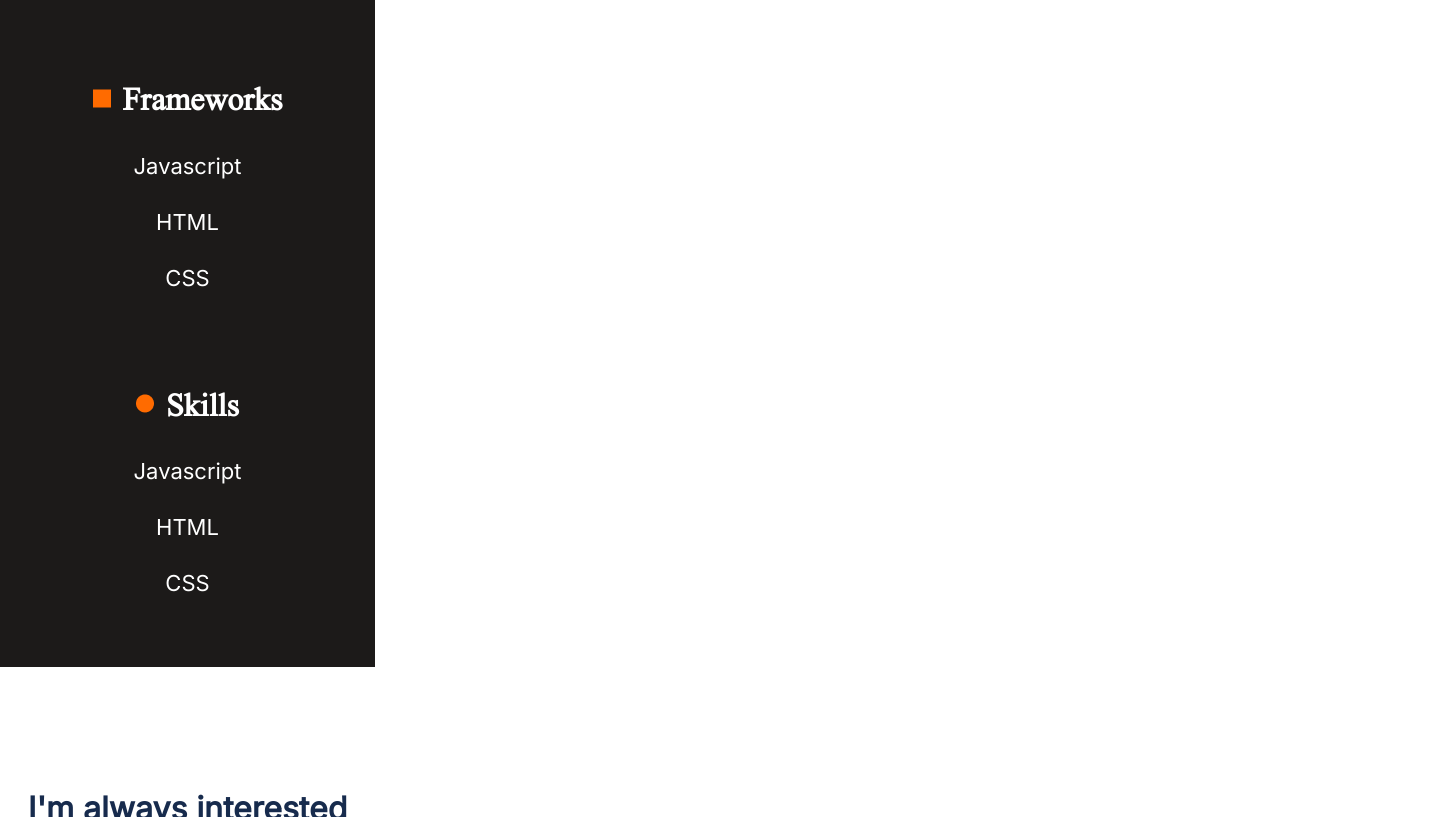
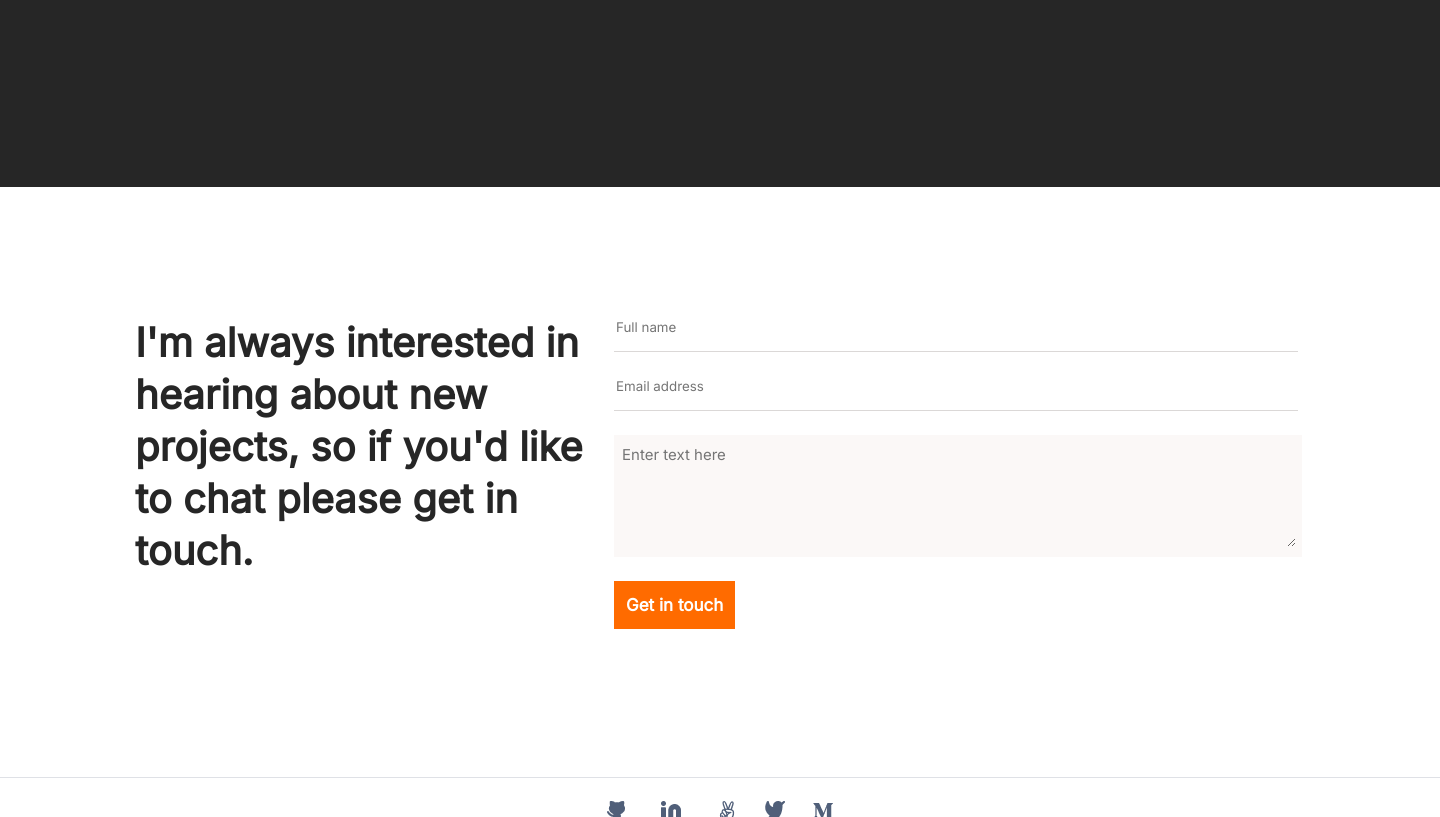
Before and after one commit to sanieni6/Portfolio, a plain HTML site: page index.html in a window 1280 px wide. Shown: the part 3683-4500 px from the top of the page, 1440 px wide, since content can reach past the window. Drawn offline with Linux system fonts and the light colour scheme; files whose address does not match are found by name.

Commit message:
Add styles for the two last sections on desktop version

```diff
--- a/styles.css
+++ b/styles.css
@@ -838,7 +838,7 @@
   }
 
   .custom-card-shadow {
-    background-image: linear-gradient(180.45deg, rgba(38, 38, 38, 0) 0.75%, rgba(38, 38, 38, 0.9) 84.18%), url("images/placeholder1.png");
+    background-image: linear-gradient(180.45deg, rgba(38, 38, 38, 0) 0.75%, rgba(38, 38, 38, 0.9) 84.18%), url("images/Img Placeholder.png");
     background-repeat: no-repeat;
     background-size: auto;
     position: relative;
@@ -857,13 +857,168 @@
   .profesional-art{
     width: 337px;
     height: auto;
-    text-indent: -9999px;
+  }
+
+  .card-description {
+    width: 337px;
+    height: 72px;
+  }
+
+  .tags {
+    margin: 0 0 0 16px;
 
   }
 
-  .custom-text::after {
-    content: "Data Dashboard Healthcare";
-    text-indent: 0;
+  .about-me-section {
+    background: url("images/Frame-footer-desktop.png");
+    background-position: 100vh 0vw;
+    background-repeat: no-repeat;
+    background-size: 48%;
+    background-color: #262626;
+    width: 1440px;
+    height: 1195px;
   }
 
+  .about-me {
+    width: 566px;
+    height: 582px;
+    padding-bottom: 0;
+    margin-left: 142px;
+    margin-bottom: 9px;
+  }
+
+  .about-title {
+    padding: 0;
+    width: 566px;
+    height: 78px;
+    line-height: 82px;
+    color: #f55800;
+    margin-top: 130px;
+  }
+
+  .description-about {
+    width: 566px;
+    height: 148px;
+    font-size: 20px;
+    line-height: 32px;
+    margin: 0;
+    padding: 0;
+  }
+
+  .resume-button {
+    margin-left: 0;
+  }
+
+  .solidhr1 {
+    width: 1156px;
+    margin-left: 142px;
+    margin-bottom: 0;
+  }
+
+  .skills {
+    flex-direction: row;
+    align-items: flex-start;
+    width: 1157.46px;
+    height: 596px;
+    margin: 0;
+    margin-left: 141px;
+    gap: 151px;
+  }
+
+  .about-me-sectiones {
+    align-items: flex-start;
+    padding: 0;
+    gap: 24px;
+    width: 289.46px;
+    height: 281.46px;
+    margin-top: 130px;
+  }
+
+  .about-languages {
+    align-items: flex-start;
+    padding: 0 12px;
+    gap: 8px;
+    width: 186px;
+    height: 216px;
+  }
+
+  .form {
+    flex-direction: row;
+    gap: 24px;
+    width: 1163px;
+    height: 590px;
+    margin-left: 135px;
+    align-items: flex-start;
+  }
+
+  .primary-text {
+    margin-top: 130px;
+    width: 455px;
+    height: 256px;
+    padding: 0;
+    font-size: 40px;
+    line-height: 52px;
+    color: #262626;
+    text-align: left;
+  }
+
+  .element-form {
+    align-items: flex-start;
+    padding: 0;
+    margin: 130px 0 0;
+    gap: 24px;
+    width: 684px;
+    height: 330px;
+  }
+
+  .solidhr2 {
+    width: 684px;
+  }
+
+  .items-form {
+    width: 684px;
+    height: auto;
+  }
+
+  .color-form {
+    background: #fbf8f7;
+    width: auto;
+    height: auto;
+  }
+
+  .name-input {
+    width: 652px;
+    margin-bottom: 14px;
+  }
+
+  .msg-input {
+    width: 672px;
+    height: 102px;
+    margin: 6px;
+  }
+
+  .center1 {
+    margin: 0;
+  }
+
+  .put-center {
+    align-items: flex-start;
+  }
+
+  .social-media-bottom {
+    width: 1440px;
+    height: 72px;
+    gap: 15px;
+  }
+
+  .solidhr3 {
+    width: 1440px;
+  }
+
+  .padd {
+    flex-direction: row;
+    align-self: center;
+  }
+
+
 }
```
